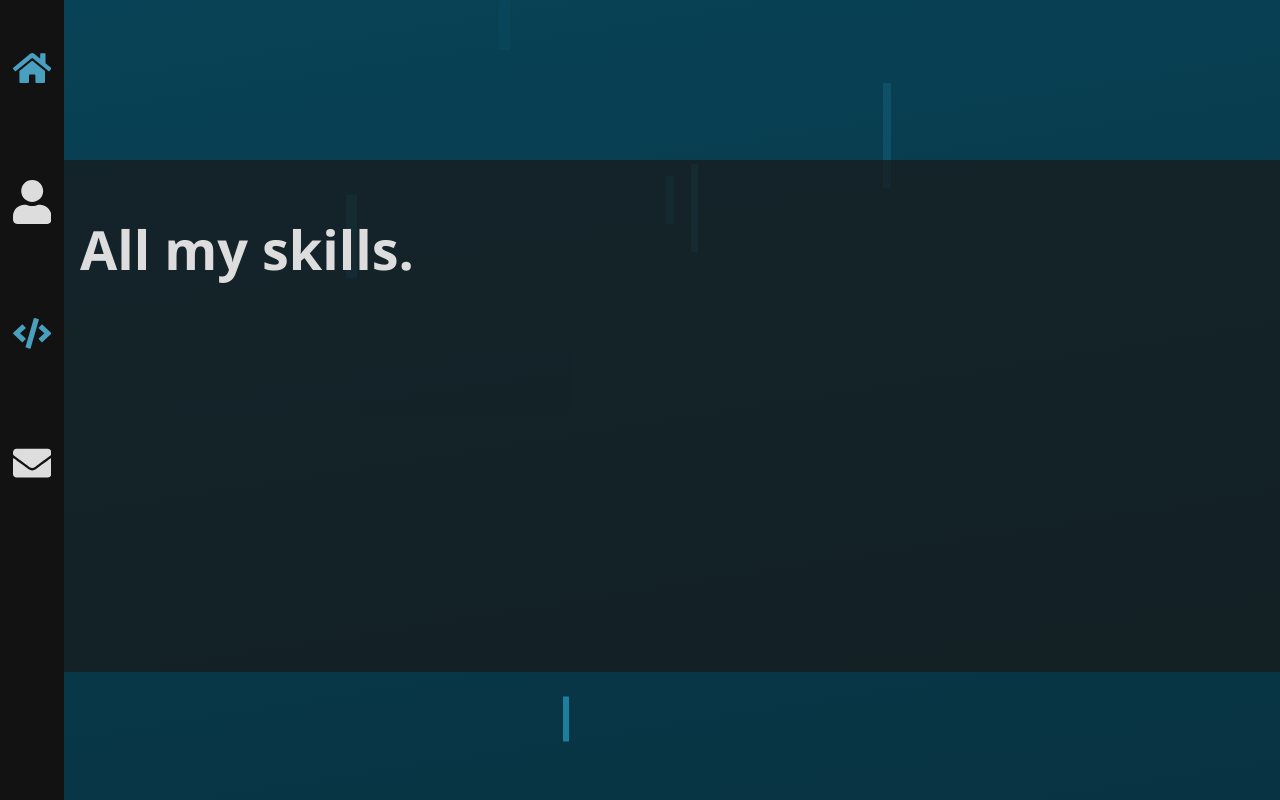
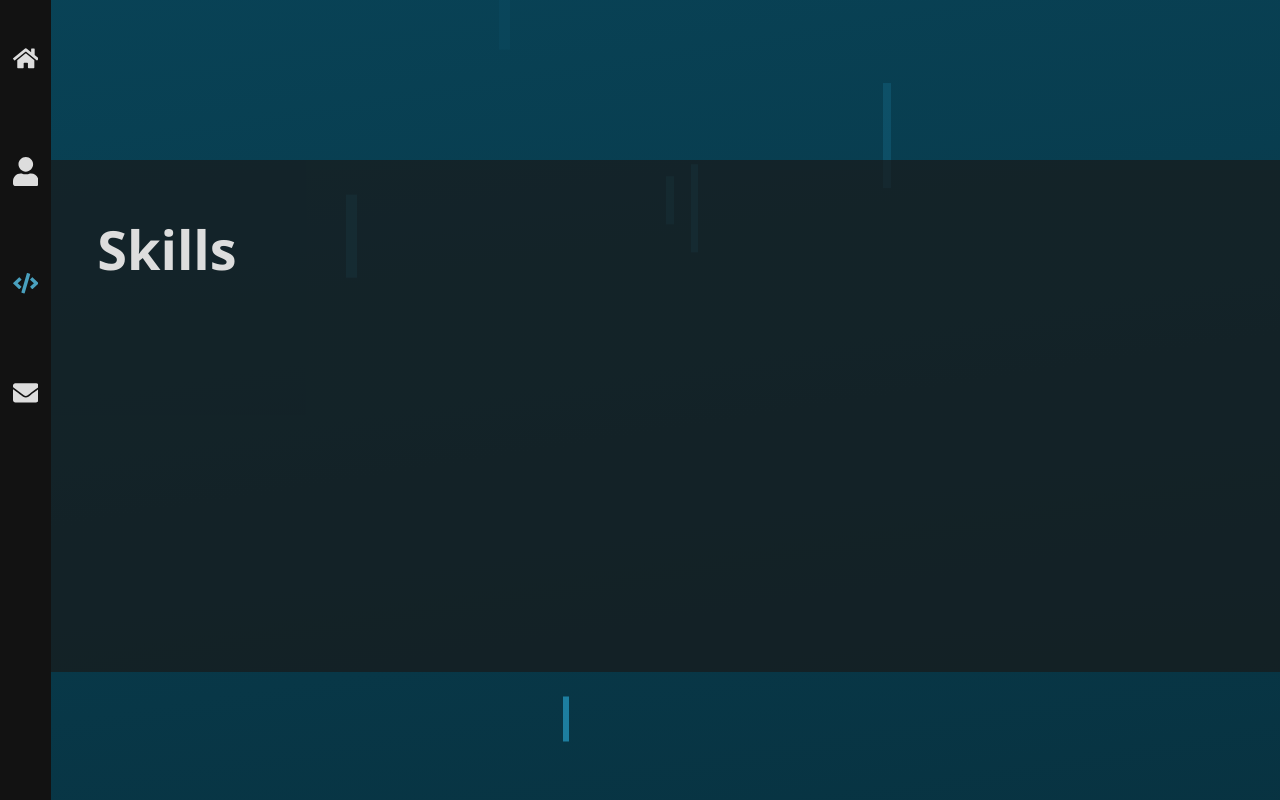
Before and after one commit to Repapt/Repapt.github.io, a React (Create React App) app in the folder react-frontend/: page /Personal-Site/skills in a window 1280 px wide. Built offline with nearby package versions, Linux system fonts and the light colour scheme.

Commit message:
touched up css

```diff
--- a/react-frontend/src/css/NavBar.css
+++ b/react-frontend/src/css/NavBar.css
@@ -1,5 +1,5 @@
 .nav-bar {
-  width: 5vw;
+  width: 4vw;
   height: 100%;
   margin: 0;
   padding: 0;
@@ -18,8 +18,6 @@
 }
 
 .nav-bar-item:hover {
-  cursor: pointer;
-  color: #49a0be;
   animation: glow 1s ease-in-out 0s infinite alternate;
   transition: 0.5s;
 }
@@ -30,22 +28,27 @@
 }
 
 .nav-bar-icon {
-  margin: 20% 0 0 20%;
-  padding: 10% 0;
-  width: 60%;
+  margin: 25% 0 0 25%;
+  padding: 5% 0;
+  width: 50%;
+  height: 50%;
 }
 
 .nav-bar-icon:hover {
   opacity: 0;
 }
 
+.nav-bar-title:hover {
+  cursor: pointer;
+}
+
 .nav-bar-title {
   position: absolute;
-  margin-top: 10%;
-  font-size: 30px;
+  font-size: 20px;
   font-weight: bold;
-  padding: 10%;
+  padding: 5px 20px;
   background-color: #121212;
+  color: #49a0be;
   animation: slideIn 0.25s;
   border: 3px solid #49a0be;
   border-left: none;
--- a/react-frontend/src/css/Page.css
+++ b/react-frontend/src/css/Page.css
@@ -2,7 +2,7 @@
 	padding: 1rem;
 	background-color: rgba(25, 25, 25, 0.7);
 	color: #dddddd;
-	margin: 20vh 0 0vh 5vw;
+	margin: 20vh 0 0vh 4vw;
 	height: 60vh;
 	width: 95vw;
 
@@ -15,6 +15,7 @@
 }
 
 .text {
+	margin-top: 10px;
 	margin-left: 30px;
 }
 
@@ -24,6 +25,14 @@
 	animation-timing-function: ease-in;
 	animation-iteration-count: 1;
 	animation-direction: normal;
+}
+
+h1 {
+	margin-bottom: 10px;
+}
+
+h2 {
+	margin: 0;
 }
 
 .text *:nth-child(1) { animation-duration: 0.2s }
@@ -44,7 +53,7 @@ h1 {
 }
 
 .button {
-	margin: 20px 30px 10px 8%;
+	margin: 60px 30px 10px 30px;
 	padding: 5px 20px;
 	display: inline-block;
 	font-size: 28px;
--- a/react-frontend/src/pages/skills/Skills.js
+++ b/react-frontend/src/pages/skills/Skills.js
@@ -5,7 +5,9 @@ class Skills extends React.Component {
   render() {
     return (
       <div className="page">
-        <h1>All my skills.</h1>
+        <div className="text">
+          <h1>Skills</h1>
+        </div>
       </div>
     );
   }
```
